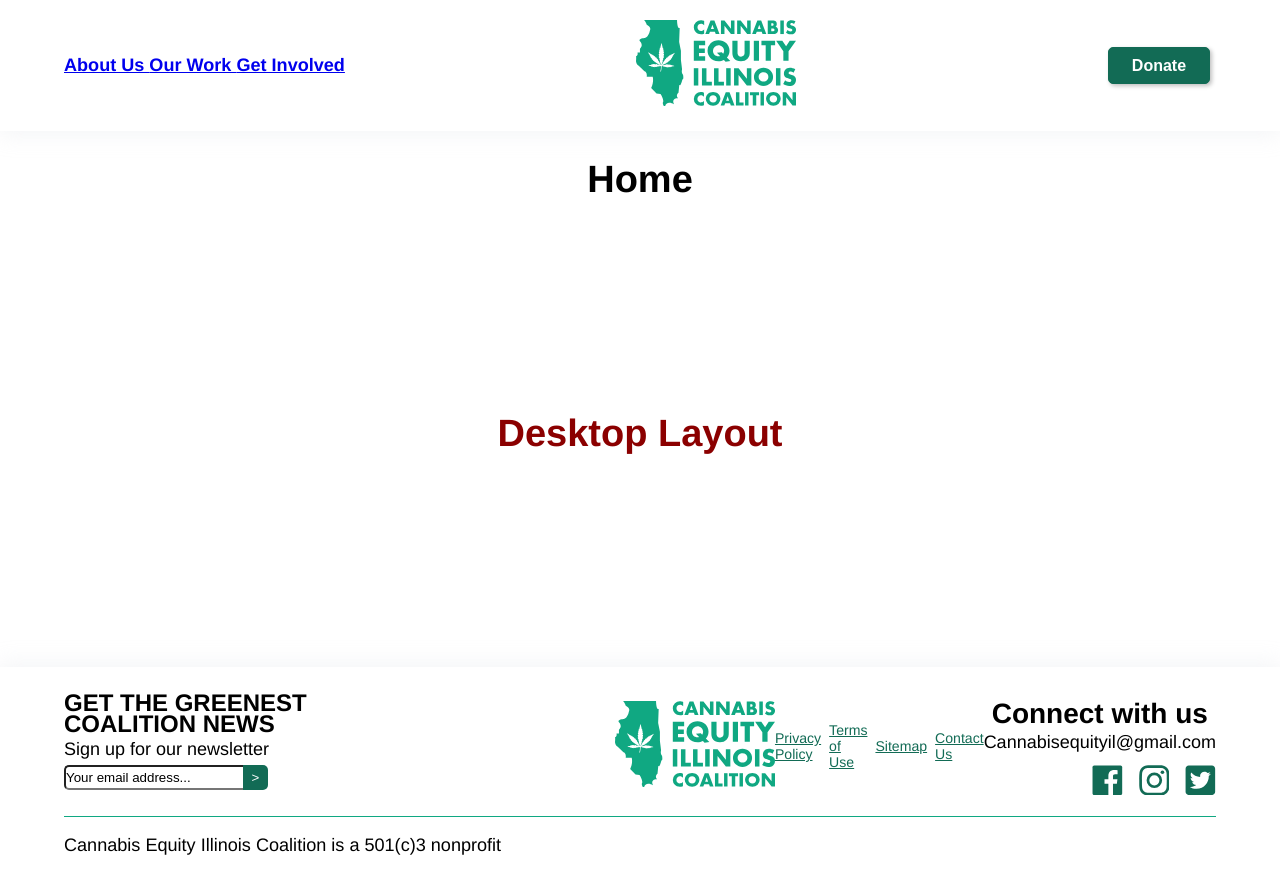
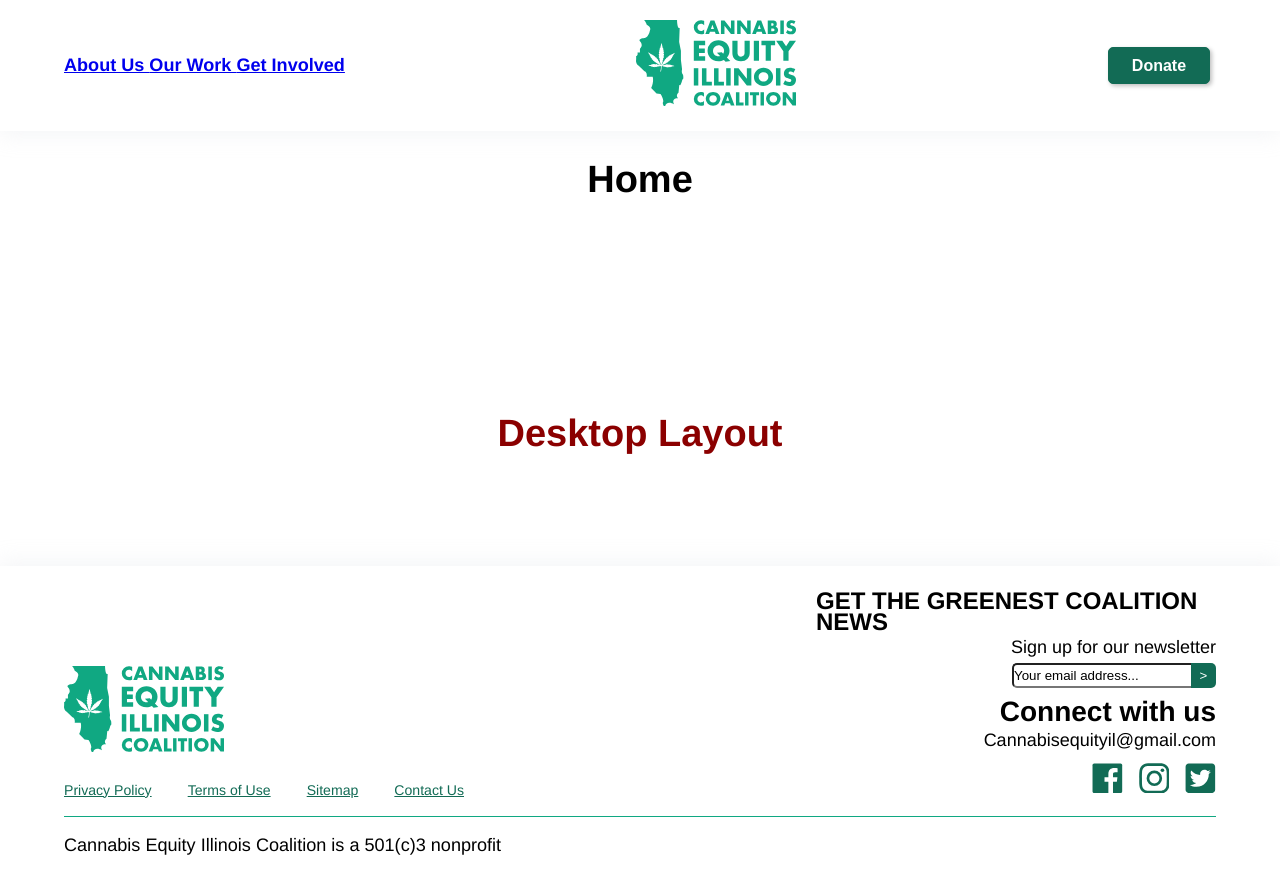
Before and after one commit to code-312/ceic-jekyll, a Jekyll site: the page built from pages/index.html, in a window 1280 px wide. Shown: the top 894 px of the page. Built offline with Jekyll 4.4.1, drawn with Linux system fonts in a browser that asks for light colours; some web fonts are replaced.

Commit message:
added tablet layout to footert

```diff
--- a/_sass/partials/_footer.scss
+++ b/_sass/partials/_footer.scss
@@ -19,21 +19,34 @@
   align-items: center;
 
   @include tablet {
-    flex-direction: row;
-    justify-content: space-between;
+    display: grid;
+    grid-template-columns: [col-start] 25% [col-1] 25% [col-2] 25% [col-3] 25% [col-end];
+    grid-template-rows: [row-start] 25% [row-1] 25% [row-2] 40% [row-3] 10% [row-end];
   }
 
 }
 // Newsletter Signup
 .newsletter-container {
-  width: 80%;
+  max-width: 230px;
+  display: flex;
+  flex-direction: column;
   margin-bottom: 10px;
+
+  @include tablet {
+    max-width: 100%;
+    align-items: end;
+    grid-column: col-2 / col-end;
+    grid-row: row-start / row-2;
+  }
 }
 
 .newsletter-header {
-  width: 300px;
   line-height: 21px;
   margin: 0;
+
+  @include tablet {
+    width: 400px;
+  }
 }
 
 .newsletter-text {
@@ -62,6 +75,18 @@
   width: 25px;
 }
 
+// Site Branding
+#footer-logo {
+  display: inline-block;
+  max-width: 300px;
+
+  @include tablet {
+    grid-column: col-start / col-1;
+    grid-row: row-1 / row-3;
+  }
+}
+
+
 // Menu
 .footer-menu {
   display: flex;
@@ -70,9 +95,12 @@
   gap: 0.5rem;
 
   @include tablet {
+    grid-column: col-start / col-2;
+    grid-row: row-3 / row-end;
     flex-direction: row;
     justify-content: space-between;
-    gap: 0.5rem
+    gap: 0.5rem;
+    width: 400px;
   }
 }
 
@@ -86,11 +114,6 @@
   }
 }
 
-// Site Branding
-#footer-logo {
-  display: inline-block;
-}
-
 // Social Media
 .social-container {
   color: black;
@@ -98,7 +121,8 @@
   flex-direction: column;
 
   @include tablet {
-    align-self: flex-end;
+    grid-column: col-2 / col-end;
+    grid-row: row-2 / row-end;
   }
 
   p {
@@ -119,6 +143,7 @@
 
   @include tablet {
   font-size: 1.75rem;
+  text-align: right;
   }
 }
 
```
